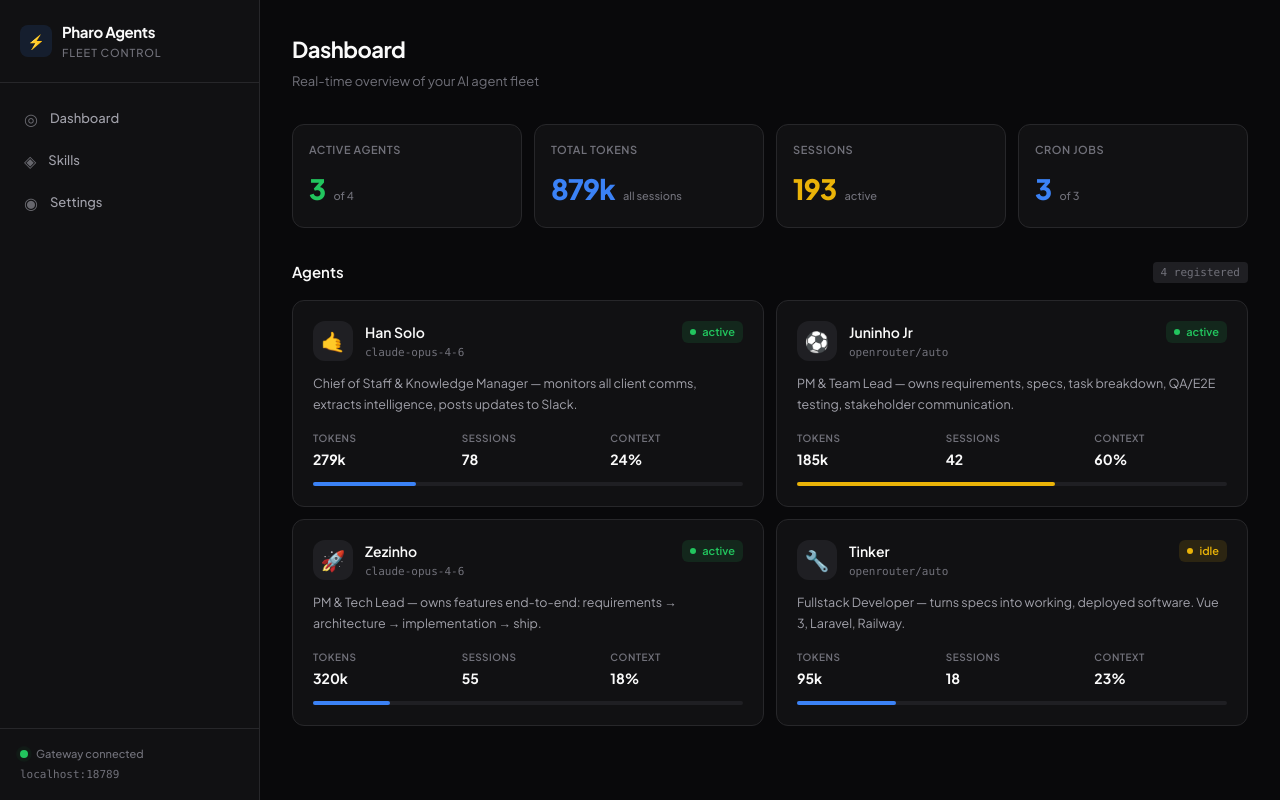
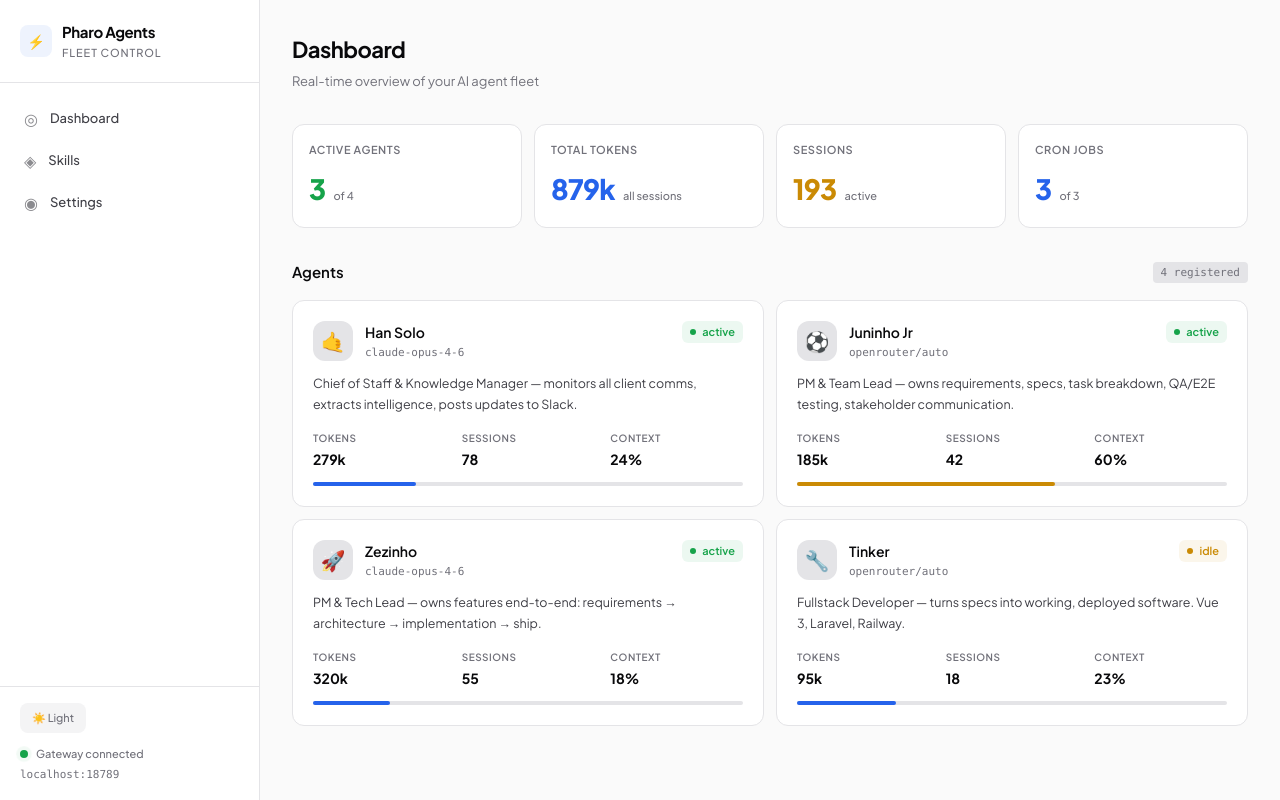
Before and after one commit to ai-sapira-poc/pharo-agents, a Next.js app: page / in a window 1280 px wide. Built offline with nearby package versions, Linux system fonts and the light colour scheme.

Commit message:
design: light theme default + dark mode toggle in sidebar

```diff
--- a/src/app/globals.css
+++ b/src/app/globals.css
@@ -4,9 +4,32 @@
 
 @import url('https://fonts.googleapis.com/css2?family=JetBrains+Mono:wght@400;500;600&family=Plus+Jakarta+Sans:wght@400;500;600;700;800&display=swap');
 
+/* Light theme (default) */
 :root {
   --font-sans: 'Plus Jakarta Sans', system-ui, sans-serif;
   --font-mono: 'JetBrains Mono', ui-monospace, monospace;
+  --bg-root: #fafafa;
+  --bg-surface: #ffffff;
+  --bg-raised: #f4f4f5;
+  --bg-overlay: #e4e4e7;
+  --border-subtle: #e4e4e7;
+  --border-default: #d4d4d8;
+  --text-primary: #09090b;
+  --text-secondary: #3f3f46;
+  --text-muted: #71717a;
+  --accent: #2563eb;
+  --accent-muted: rgba(37, 99, 235, 0.08);
+  --accent-hover: #1d4ed8;
+  --success: #16a34a;
+  --success-muted: rgba(22, 163, 74, 0.08);
+  --warning: #ca8a04;
+  --warning-muted: rgba(202, 138, 4, 0.08);
+  --danger: #dc2626;
+  --danger-muted: rgba(220, 38, 38, 0.08);
+}
+
+/* Dark theme */
+[data-theme="dark"] {
   --bg-root: #09090b;
   --bg-surface: #111113;
   --bg-raised: #18181b;
@@ -27,8 +50,30 @@
   --danger-muted: rgba(239, 68, 68, 0.12);
 }
 
+@media (prefers-color-scheme: dark) {
+  :root:not([data-theme="light"]) {
+    --bg-root: #09090b;
+    --bg-surface: #111113;
+    --bg-raised: #18181b;
+    --bg-overlay: #1f1f23;
+    --border-subtle: #27272a;
+    --border-default: #3f3f46;
+    --text-primary: #fafafa;
+    --text-secondary: #a1a1aa;
+    --text-muted: #71717a;
+    --accent: #3b82f6;
+    --accent-muted: rgba(59, 130, 246, 0.12);
+    --accent-hover: #60a5fa;
+    --success: #22c55e;
+    --success-muted: rgba(34, 197, 94, 0.12);
+    --warning: #eab308;
+    --warning-muted: rgba(234, 179, 8, 0.12);
+    --danger: #ef4444;
+    --danger-muted: rgba(239, 68, 68, 0.12);
+  }
+}
+
 * { box-sizing: border-box; margin: 0; padding: 0; }
-
 html { font-family: var(--font-sans); -webkit-font-smoothing: antialiased; }
 
 body {
@@ -38,13 +83,16 @@
   line-height: 1.6;
 }
 
-::selection {
-  background: var(--accent);
-  color: white;
-}
+::selection { background: var(--accent); color: white; }
 
-/* Scrollbar */
 ::-webkit-scrollbar { width: 6px; height: 6px; }
 ::-webkit-scrollbar-track { background: transparent; }
 ::-webkit-scrollbar-thumb { background: var(--border-subtle); border-radius: 3px; }
 ::-webkit-scrollbar-thumb:hover { background: var(--border-default); }
+
+.nav-link { color: var(--text-secondary); background: transparent; transition: all 150ms; }
+.nav-link:hover { color: var(--text-primary); background: var(--bg-raised); transform: translateX(2px); }
+.agent-card { border-color: var(--border-subtle); transition: all 200ms; }
+.agent-card:hover { border-color: var(--accent); box-shadow: 0 0 0 1px var(--accent-muted); }
+.back-link { color: var(--text-muted); transition: color 150ms; }
+.back-link:hover { color: var(--accent); }
--- a/src/app/layout.tsx
+++ b/src/app/layout.tsx
@@ -1,5 +1,6 @@
 import type { Metadata } from "next";
 import Link from "next/link";
+import { ThemeToggle } from "@/components/theme-toggle";
 import "./globals.css";
 
 export const metadata: Metadata = {
@@ -22,15 +23,6 @@
         <link href="https://fonts.googleapis.com/css2?family=JetBrains+Mono:wght@400;500;600&family=Plus+Jakarta+Sans:wght@400;500;600;700;800&display=swap" rel="stylesheet" />
       </head>
       <body>
-        <style>{`
-          .nav-link { color: var(--text-secondary); background: transparent; transition: all 150ms; }
-          .nav-link:hover { color: var(--text-primary); background: var(--bg-overlay); transform: translateX(2px); }
-          .agent-card { border-color: var(--border-subtle); transition: all 200ms; }
-          .agent-card:hover { border-color: var(--accent); box-shadow: 0 0 0 1px var(--accent-muted); }
-          .back-link { color: var(--text-muted); }
-          .back-link:hover { color: var(--accent); }
-        `}</style>
-
         <div className="flex h-screen overflow-hidden">
           <aside className="w-[260px] flex-shrink-0 flex flex-col border-r"
             style={{ background: 'var(--bg-surface)', borderColor: 'var(--border-subtle)' }}>
@@ -56,7 +48,9 @@
                 </Link>
               ))}
             </nav>
-            <div className="px-5 py-4 border-t" style={{ borderColor: 'var(--border-subtle)' }}>
+            <div className="px-5 py-4 border-t space-y-3" style={{ borderColor: 'var(--border-subtle)' }}>
+              <ThemeToggle />
+              <div>
                 <div className="flex items-center gap-2">
                   <span className="relative flex h-2 w-2">
                     <span className="animate-ping absolute inline-flex h-full w-full rounded-full opacity-75"
@@ -68,6 +62,7 @@
                 </div>
                 <p className="text-[11px] mt-1 font-mono" style={{ color: 'var(--text-muted)' }}>localhost:18789</p>
               </div>
+            </div>
           </aside>
           <main className="flex-1 overflow-y-auto" style={{ background: 'var(--bg-root)' }}>{children}</main>
         </div>
--- /dev/null
+++ b/src/components/theme-toggle.tsx
@@ -0,0 +1,30 @@
+"use client";
+
+import { useEffect, useState } from "react";
+
+export function ThemeToggle() {
+  const [theme, setTheme] = useState<"light" | "dark">("light");
+
+  useEffect(() => {
+    const saved = localStorage.getItem("pharo-theme") as "light" | "dark" | null;
+    if (saved) {
+      setTheme(saved);
+      document.documentElement.setAttribute("data-theme", saved);
+    }
+  }, []);
+
+  const toggle = () => {
+    const next = theme === "light" ? "dark" : "light";
+    setTheme(next);
+    document.documentElement.setAttribute("data-theme", next);
+    localStorage.setItem("pharo-theme", next);
+  };
+
+  return (
+    <button onClick={toggle}
+      className="flex items-center gap-2 px-3 py-1.5 rounded-lg text-[11px] font-medium transition-all"
+      style={{ background: 'var(--bg-raised)', color: 'var(--text-muted)' }}>
+      {theme === "light" ? "☀️" : "🌙"} {theme === "light" ? "Light" : "Dark"}
+    </button>
+  );
+}
```
Lines whose indentation alone changed are shown as unchanged.
